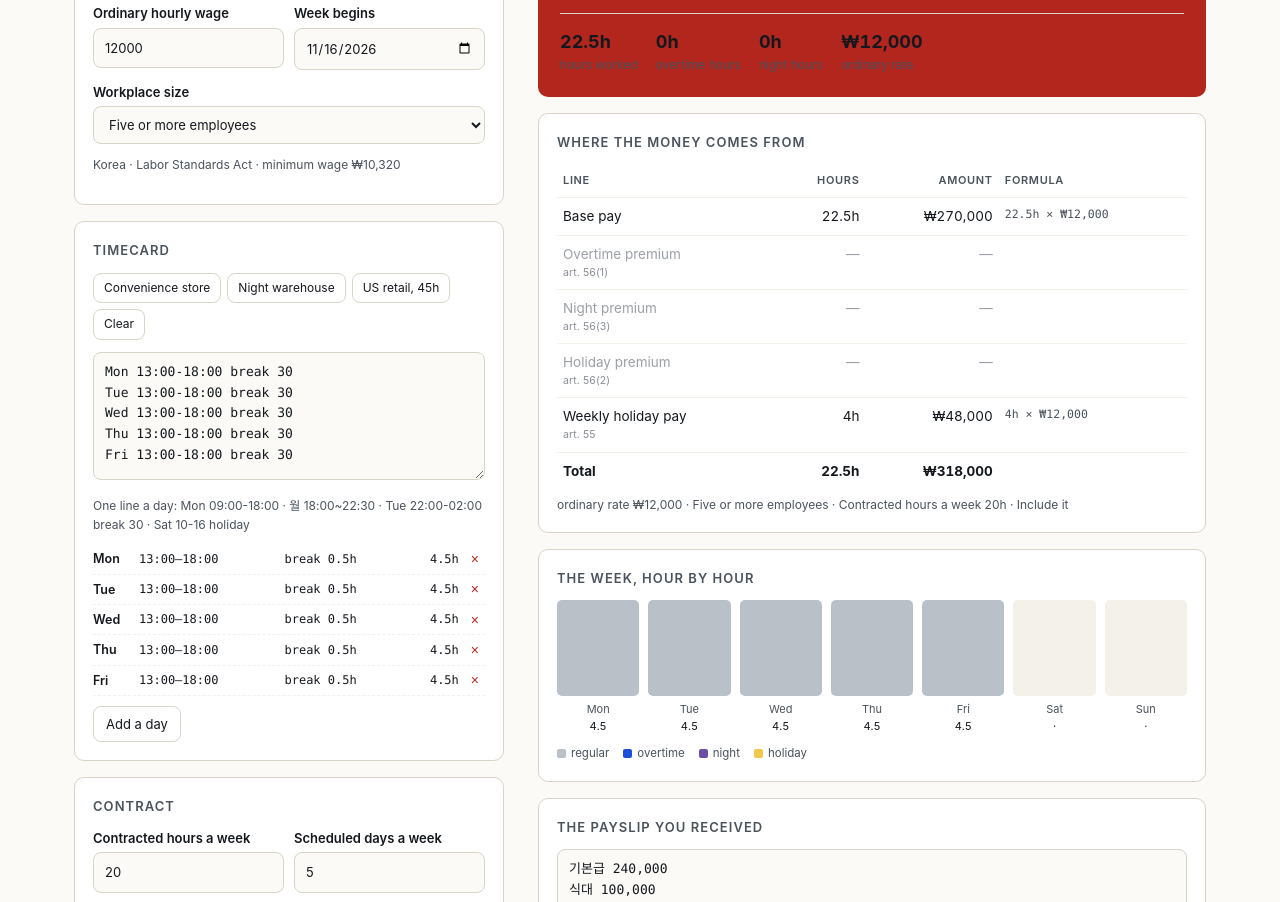
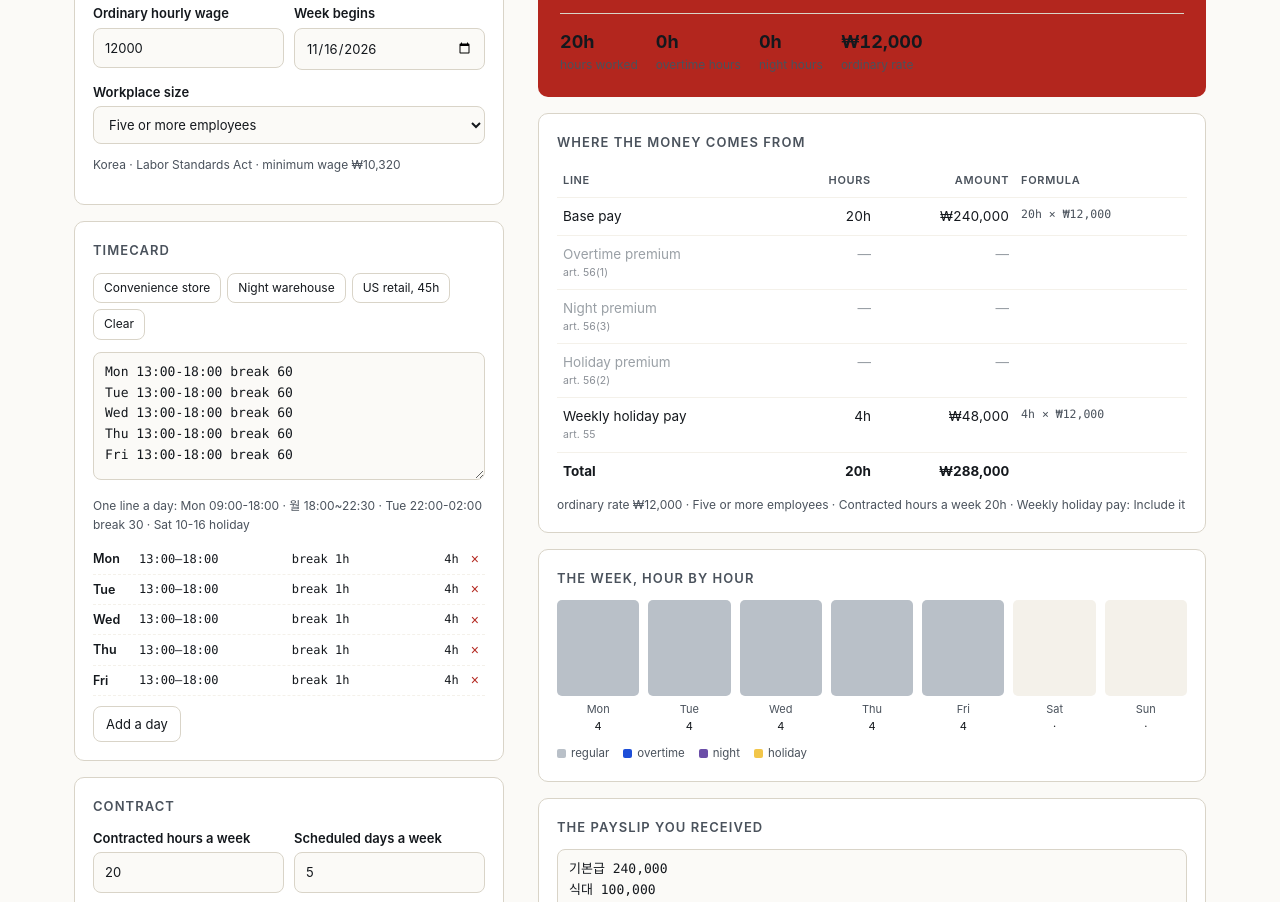
Before and after one commit to qkrrkdhzdl-arch/shortfall, a plain HTML site: page docs/index.html in a window 1280 px wide. Shown: the part 302-1204 px from the top of the page. Drawn offline with Linux system fonts and the light colour scheme.

Commit message:
A four-hour shift with a recorded hour of rest; signed amounts

```diff
--- a/docs/app.js
+++ b/docs/app.js
@@ -4,9 +4,9 @@
 // columns: what happened (left) and what it is worth (right). Nothing leaves
 // the browser; there is no network call after the page loads.
 
-import { parseTimecard, parseEntryLine, formatClock, formatHours, DAYS_EN, DAYS_KO, splitEntry, nightMinutes } from './lib/time.js?v=5';
-import { computeWeek, RULESETS, KR_MIN_WAGE, US_FEDERAL_MIN_WAGE } from './lib/rules.js?v=5';
-import { parsePayslip, compare } from './lib/payslip.js?v=5';
+import { parseTimecard, parseEntryLine, formatClock, formatHours, DAYS_EN, DAYS_KO, splitEntry, nightMinutes } from './lib/time.js?v=6';
+import { computeWeek, RULESETS, KR_MIN_WAGE, US_FEDERAL_MIN_WAGE } from './lib/rules.js?v=6';
+import { parsePayslip, compare } from './lib/payslip.js?v=6';
 
 const $ = (id) => document.getElementById(id);
 
@@ -229,8 +229,12 @@ const fmt = (key, values) => t(key).replace(/\{(\w+)\}/g, (_, name) => values[na
 
 function money(amount, currency = 'KRW') {
   if (amount == null || Number.isNaN(amount)) return '—';
-  if (currency === 'KRW') return `₩${Math.round(amount).toLocaleString('ko-KR')}`;
-  return `$${Number(amount).toLocaleString('en-US', { minimumFractionDigits: 2, maximumFractionDigits: 2 })}`;
+  const negative = amount < 0;
+  const value = Math.abs(amount);
+  const text = currency === 'KRW'
+    ? `₩${Math.round(value).toLocaleString('ko-KR')}`
+    : `$${Number(value).toLocaleString('en-US', { minimumFractionDigits: 2, maximumFractionDigits: 2 })}`;
+  return negative ? `−${text}` : text;
 }
 
 function hours(minutes) {
@@ -446,7 +450,7 @@ function renderBreakdown(result) {
       ? (result.settings.workplaceSize === 'five' ? t('size_five') : t('size_under'))
       : t('short_us_rules'),
     result.rulesetId === 'kr'
-      ? `${t('contract_hours')} ${result.settings.contractWeeklyHours}${t('hours_word')} · ${result.settings.weeklyHoliday === false ? t('wh_no') : t('wh_yes')}`
+      ? `${t('contract_hours')} ${result.settings.contractWeeklyHours}${t('hours_word')} · ${t('line_weeklyHoliday')}: ${result.settings.weeklyHoliday === false ? t('wh_no') : t('wh_yes')}`
       : '',
   ].filter(Boolean);
   $('assumptionsLine').textContent = assumptions.join(' · ');
@@ -611,7 +615,7 @@ function csvCell(value) {
 const PRESETS = {
   store: {
     country: 'kr', rate: '12000', size: 'five', contractHours: '20', scheduledDays: '5', weeklyHoliday: 'yes',
-    timecard: 'Mon 13:00-18:00 break 30\nTue 13:00-18:00 break 30\nWed 13:00-18:00 break 30\nThu 13:00-18:00 break 30\nFri 13:00-18:00 break 30',
+    timecard: 'Mon 13:00-18:00 break 60\nTue 13:00-18:00 break 60\nWed 13:00-18:00 break 60\nThu 13:00-18:00 break 60\nFri 13:00-18:00 break 60',
     payslip: '기본급 240,000\n식대 100,000\n공제 합계 25,000\n실수령액 315,000',
   },
   night: {
--- a/docs/index.html
+++ b/docs/index.html
@@ -175,6 +175,6 @@
   </footer>
 </div>
 
-<script type="module" src="app.js?v=5"></script>
+<script type="module" src="app.js?v=6"></script>
 </body>
 </html>
```
Also changed, not shown: docs/tests.html (+1 -1 lines).
